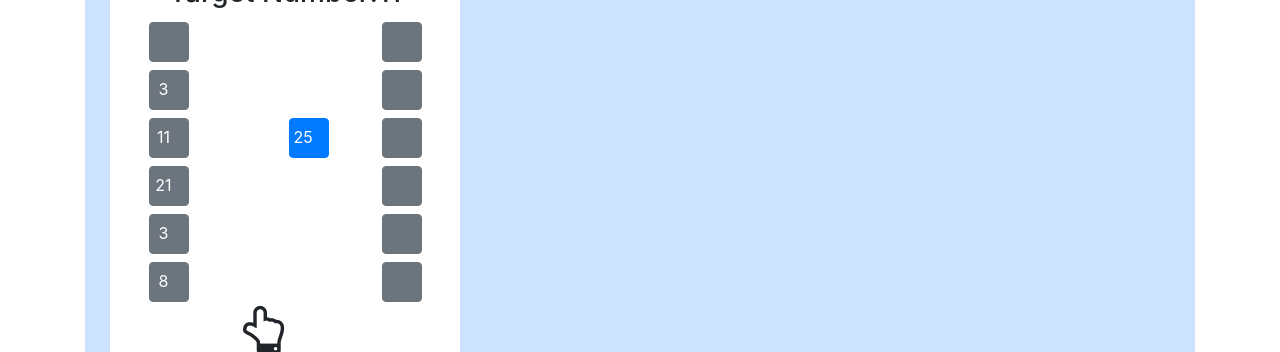
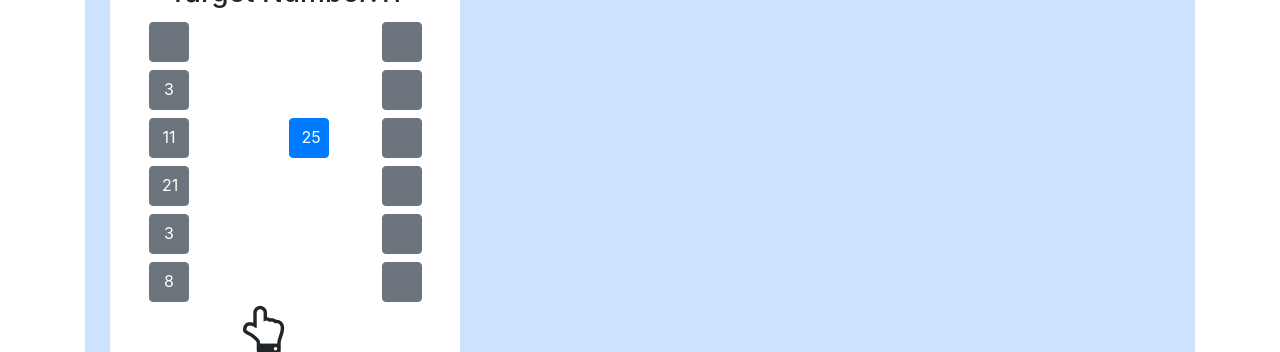
Before and after one commit to ankitzpro/angular-number-racer, an Angular app: page / in a window 1280 px wide. Both pictures are taken after typing "name@example.com" into the empty fields and a click on the button "Start". Shown: the part 181-533 px from the top of the page. Built offline with nearby package versions, Linux system fonts and the light colour scheme.

Commit message:
1 file modified

```diff
--- a/src/app/views/game/game.component.html
+++ b/src/app/views/game/game.component.html
@@ -5,14 +5,14 @@
   <div class="row">
   <div *ngFor="let in of counter(6) ;let i = index" style="width:15%;padding-left:15px">
     <div *ngFor="let in of arr ;let j = index">
-<div *ngIf="i==0" style="width:40px;height:40px; padding-left:1px" class="btn btn-secondary m-1" data-toggle="tooltip" data-placement="top">{{in}}</div>
+<div *ngIf="i==0" style="width:40px;height:40px" class="btn btn-secondary m-1" data-toggle="tooltip" data-placement="top"><p>{{in}}</p></div>
 
 <div *ngIf="i>0 && i<5">
-  <div *ngIf="xaxis!=i || yaxis!=j" style="width:40px;height:40px;padding-left:1px;color:white" class="btn  m-1" data-toggle="tooltip" data-placement="top">{{movingnumber}}</div>
-  <div *ngIf="xaxis==i && yaxis==j" style="width:40px;height:40px;padding-left:1px" class="btn btn-primary m-1" data-toggle="tooltip" data-placement="top">{{movingnumber}}</div>
+  <div *ngIf="xaxis!=i || yaxis!=j" style="width:40px;height:40px;color:white" class="btn  m-1" data-toggle="tooltip" data-placement="top"><p>{{movingnumber}}</p></div>
+  <div *ngIf="xaxis==i && yaxis==j" style="width:40px;height:40px;" class="btn btn-primary m-1" data-toggle="tooltip" data-placement="top"><p>{{movingnumber}}</p></div>
 </div>
 
-<div *ngIf="i==5" style="width:40px;height:40px;padding-left:1px" class="btn btn-secondary m-1" data-toggle="tooltip" data-placement="top">{{arr2[j]}}</div>
+<div *ngIf="i==5" style="width:40px;height:40px" class="btn btn-secondary m-1" data-toggle="tooltip" data-placement="top"><p>{{arr2[j]}}</p></div>
 
 </div>
   </div>
```
